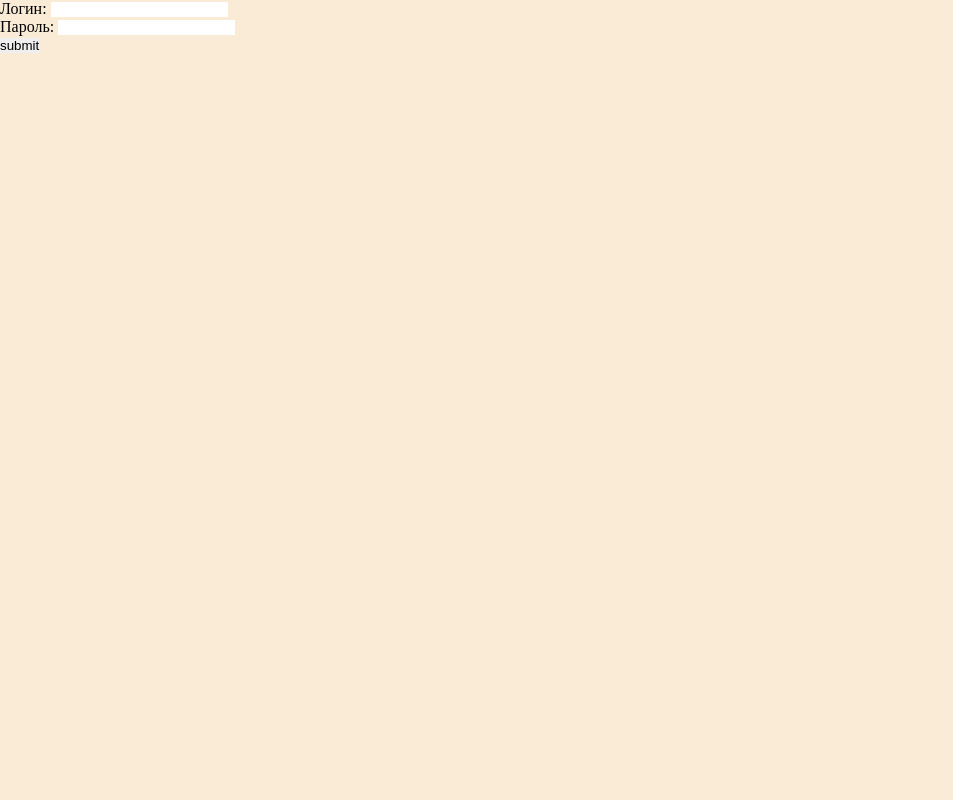
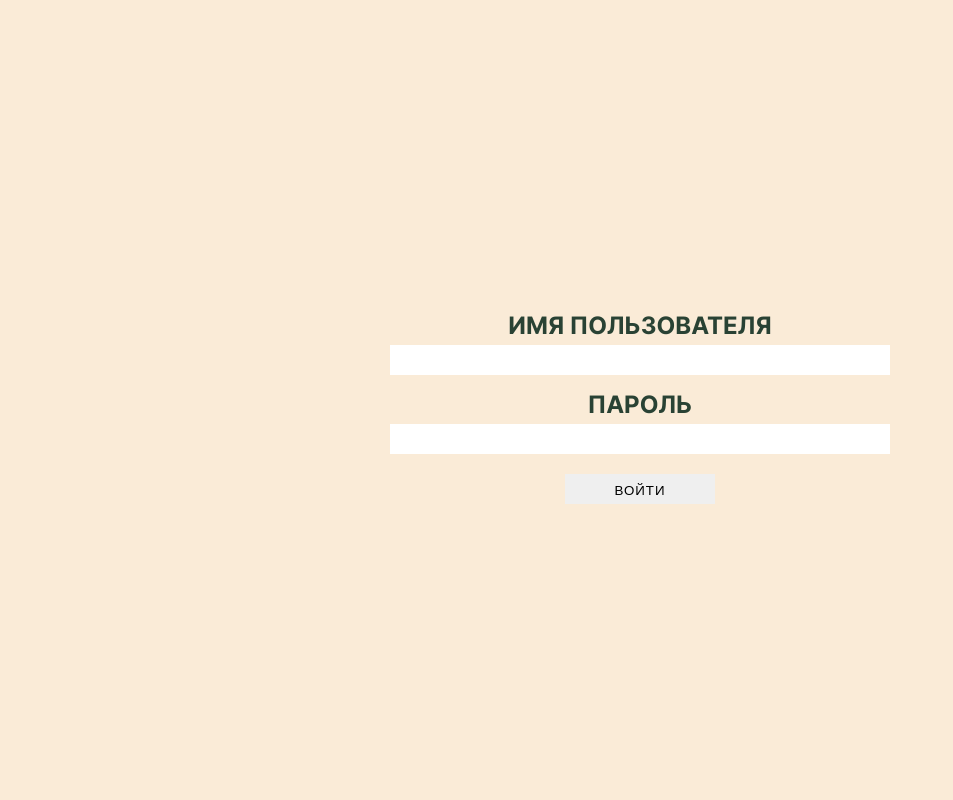
Before and after one commit to DmBand/reconciliation_sogreim, a Django app: page /login/ in a window 1280 px wide. Shown: the whole page, without its empty margins (0-953 px from the left). Run offline with Django 4.2, Linux system fonts and the light colour scheme.

Commit message:
login page

```diff
--- a/reconciliation_app/forms.py
+++ b/reconciliation_app/forms.py
@@ -5,5 +5,9 @@ from .models import ReconciliationDate
 
 
 class LoginForm(AuthenticationForm):
-    username = forms.CharField(label='Логин', widget=forms.TextInput())
-    password = forms.CharField(label='Пароль', widget=forms.PasswordInput())
+    username = forms.CharField(label='Логин', widget=forms.TextInput(
+        attrs={'class': 'input-login'}
+    ))
+    password = forms.CharField(label='Пароль', widget=forms.PasswordInput(
+        attrs={'class': 'input-login'}
+    ))
--- a/reconciliation_app/static/reconcilication_app/css/common.css
+++ b/reconciliation_app/static/reconcilication_app/css/common.css
@@ -58,6 +58,9 @@ body {
     display: flex; /*!!!*/
     flex-direction: column; /*!!!*/
     background-color: antiquewhite;
+}
+
+.wrapper-rec {
     border-right: 1px solid rgb(233, 218, 199);
     border-left: 1px solid rgb(233, 218, 199);
 }
@@ -73,7 +76,6 @@ body {
     justify-content: space-between;
     row-gap: 10px;
     padding: 10px 20px;
-    /* background-color: rgb(88, 62, 112); */
     background-color: rgb(233, 218, 199);
 }
 
@@ -159,8 +161,14 @@ body {
     display: flex;
     flex-direction: column;
     min-height: 60px;
+}
+
+.check {
     background-color: #47E585;
-    /* background-color: indianred; */
+}
+
+.no-check {
+    background-color: indianred;
 }
 
 .label {
@@ -192,3 +200,57 @@ body {
     text-transform: uppercase;
     color: rgb(66, 97, 87);
 }
+
+/* __________LOGIN_____________*/
+
+.login-form {
+    margin: auto;
+    width: 500px;
+    display: flex;
+    flex-direction: column;
+    row-gap: 20px;
+}
+
+.login-input-container {
+    display: flex;
+    flex-direction: column;
+    align-items: center;
+}
+
+.label-login {
+    margin-bottom: 5px;
+    margin-top: 15px;
+    text-transform: uppercase;
+    font-size: 24px;
+    color: #294234;
+    font-weight: 700;
+}
+
+.input-login {
+    width: 100%;
+    height: 30px;
+    padding: 2px 5px;
+    text-align: center;
+    font-size: 20px;
+    line-height: 30px;
+}
+
+.login-btn {
+    margin: 0 auto;
+    padding-top: 2px;
+    width: 150px;
+    height: 30px;
+    text-transform: uppercase;
+    letter-spacing: 1px;
+    cursor: pointer;
+    transition: 0.5s;
+}
+
+.login-btn:hover {
+    background-color: #47E585;
+}
+
+.errorlist {
+    color: red;
+    text-align: center;
+}
--- a/reconciliation_app/templates/reconciliation_app/login.html
+++ b/reconciliation_app/templates/reconciliation_app/login.html
@@ -1,9 +1,17 @@
 {% extends 'reconciliation_app/base.html' %}
 
 {% block content %}
-<form action="" method="post">
-    {% csrf_token %}
-    {{ form.as_p }}
-    <button type="submit">submit</button>
-</form>
+<div class="wrapper">
+    <form action="" method="post" class="login-form">
+        {{ form.non_field_errors }}
+        <div class="login-input-container">
+            {% csrf_token %}
+            <label for="{{ form.username.id_for_label }}" class="label-login">Имя пользователя</label>
+            {{ form.username }}
+            <label for="{{ form.password.id_for_label }}" class="label-login">Пароль</label>
+            {{ form.password }}
+        </div>
+        <button type="submit" class="login-btn">Войти</button>
+    </form>
+</div>
 {% endblock content %}
--- a/reconciliation_app/templates/reconciliation_app/reconciliation_page.html
+++ b/reconciliation_app/templates/reconciliation_app/reconciliation_page.html
@@ -2,7 +2,7 @@
 {% load latest_date %}
 
 {% block content %}
-<div class="wrapper">
+<div class="wrapper wrapper-rec">
     <header class="header" id="head">
         <div class="login">{{ request.user.username }}</div>
         <nav class="nav">
```
